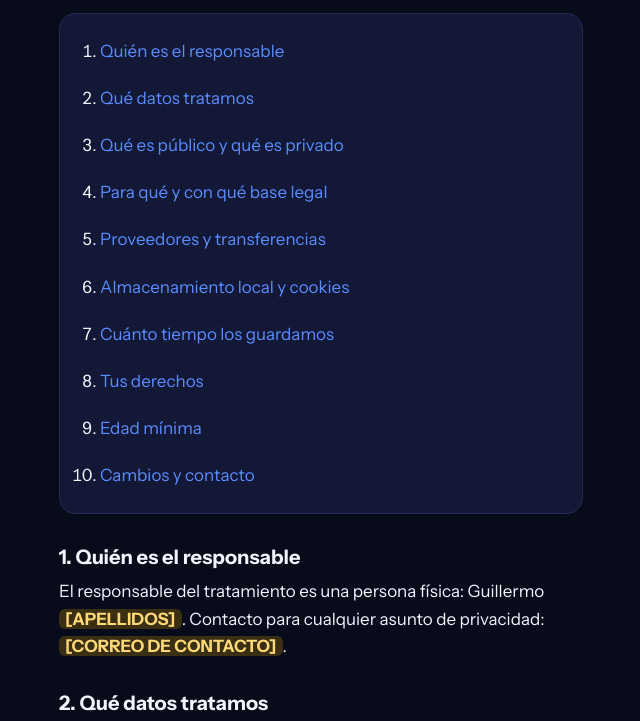
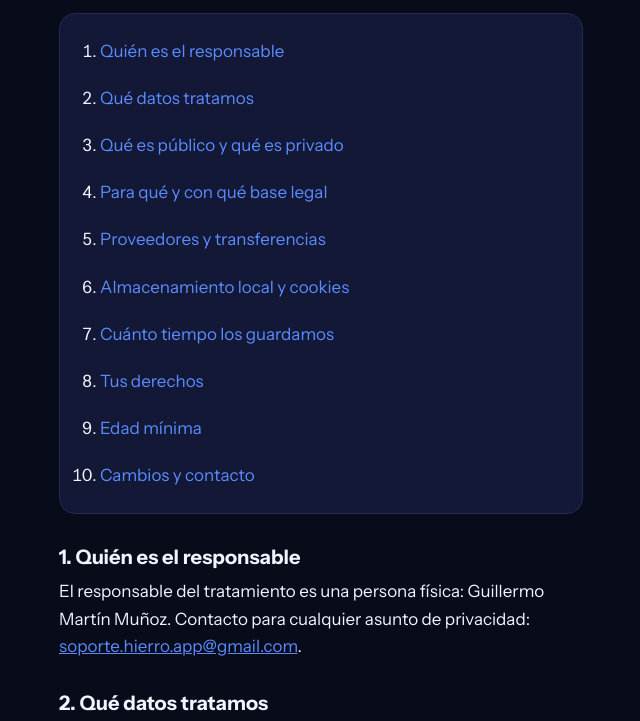
Before and after one commit to guillemarmu/hierro, a plain HTML site: page privacidad.html in a window 1280 px wide. Shown: the part 198-919 px from the top of the page, without its empty margins (319-959 px from the left). Drawn offline with Linux system fonts and the light colour scheme.

Commit message:
Privacidad: responsable y correo de contacto

```diff
--- a/privacidad.html
+++ b/privacidad.html
@@ -56,7 +56,7 @@ footer.pie a{display:inline-block;padding:12px 8px 12px 0;min-height:44px}
 </ol></nav>
 
 <h2 id="quien">1. Quién es el responsable</h2>
-<p>El responsable del tratamiento es una persona física: Guillermo <span class="hueco">[APELLIDOS]</span>. Contacto para cualquier asunto de privacidad: <span class="hueco">[CORREO DE CONTACTO]</span>.</p>
+<p>El responsable del tratamiento es una persona física: Guillermo Martín Muñoz. Contacto para cualquier asunto de privacidad: <a href="mailto:soporte.hierro.app@gmail.com">soporte.hierro.app@gmail.com</a>.</p>
 
 <h2 id="datos">2. Qué datos tratamos</h2>
 <ul>
@@ -104,14 +104,14 @@ footer.pie a{display:inline-block;padding:12px 8px 12px 0;min-height:44px}
 <p>Mientras tu cuenta exista. Al borrarla se eliminan tus datos. Si borras la cuenta, también dejan de estar visibles tu perfil y tu contenido público.</p>
 
 <h2 id="derechos">8. Tus derechos</h2>
-<p>Puedes ejercer los derechos de acceso, rectificación, supresión, oposición, limitación y portabilidad escribiendo a <span class="hueco">[CORREO DE CONTACTO]</span>. Además, desde Ajustes en la app puedes exportar una copia de tus datos y borrar tu cuenta con todo su contenido.</p>
+<p>Puedes ejercer los derechos de acceso, rectificación, supresión, oposición, limitación y portabilidad escribiendo a <a href="mailto:soporte.hierro.app@gmail.com">soporte.hierro.app@gmail.com</a>. Además, desde Ajustes en la app puedes exportar una copia de tus datos y borrar tu cuenta con todo su contenido.</p>
 <p>Si crees que tus datos no se tratan bien, puedes reclamar ante la Agencia Española de Protección de Datos: <a href="https://www.aepd.es" rel="noopener">aepd.es</a>.</p>
 
 <h2 id="menores">9. Edad mínima</h2>
 <p>Hierro es para personas de 16 años o más. Si eres menor de esa edad, no crees una cuenta.</p>
 
 <h2 id="cambios">10. Cambios y contacto</h2>
-<p>Si esta política cambia de forma relevante, lo avisaremos en la app o en esta página. Dudas: <span class="hueco">[CORREO DE CONTACTO]</span>. Consulta también las <a href="condiciones.html">condiciones de uso</a>.</p>
+<p>Si esta política cambia de forma relevante, lo avisaremos en la app o en esta página. Dudas: <a href="mailto:soporte.hierro.app@gmail.com">soporte.hierro.app@gmail.com</a>. Consulta también las <a href="condiciones.html">condiciones de uso</a>.</p>
 <div class="nota">
 <p>Última actualización: 16 de noviembre de 2026</p>
 <p>Este texto es un borrador pendiente de revisión.</p>
```
